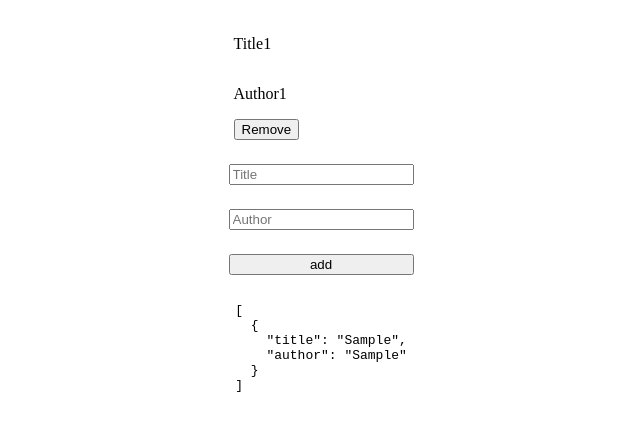
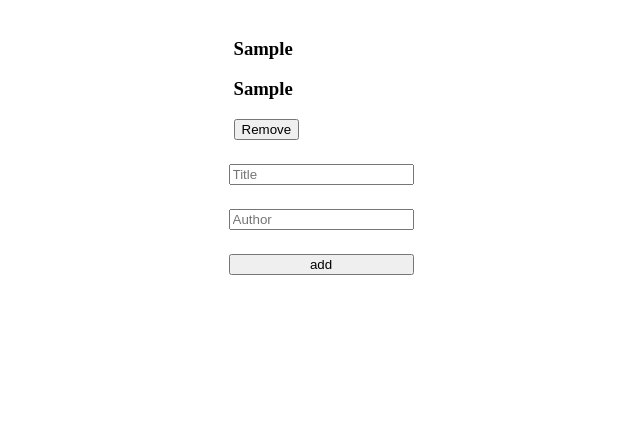
Before and after one commit to AxelSoler/Awesome-books-Arturo-hermida-Axel-Soler, a plain HTML site: page index.html in a window 1280 px wide. Both pictures are taken after typing "Sample", "Sample" into the empty fields and a click on the button "add". Shown: the part 69-500 px from the top of the page, without its empty margins (319-959 px from the left). Drawn offline with Linux system fonts and the light colour scheme.

Commit message:
Add remove button and books display

```diff
--- a/index.html
+++ b/index.html
@@ -11,11 +11,8 @@
   <div class="container">
     <h1>Awesome Books</h1>
 
-    <section class="books">
-      <p class="title">Title1</p>
-      <p class="author">Author1</p>
-      <button>Remove</button>
-    </section>
+    <div class="books">
+    </div>
 
     <form class="addBook">
       <input class="inputTitle" type="text" placeholder="Title">
--- a/main.js
+++ b/main.js
@@ -1,4 +1,35 @@
+const div = document.querySelector('.books');
+
 let books = [];
+
+const deleteItem = (i)=>{
+  books.splice(i, 1);
+  localStorage.setItem('listBooks', JSON.stringify(books));
+}
+
+const display = () => {
+  div.innerHTML = '';
+  for ( let i = 0 ; i < books.length; i += 1){
+    const divList = document.createElement('div');
+    const name = document.createElement('h3');
+    name.innerHTML = books[i].title;
+    const aut = document.createElement('h3');
+    aut.innerHTML = books[i].author;
+    const remBtn = document.createElement('button');
+    remBtn.innerHTML = 'Remove';
+
+    remBtn.addEventListener('click', () =>{
+      deleteItem(i);
+      display();
+    });
+
+    divList.appendChild(name);
+    divList.appendChild(aut);
+    divList.appendChild(remBtn);
+
+    div.appendChild(divList);
+    }
+};
 
 const addBook = (ev) => {
   ev.preventDefault();
@@ -11,9 +42,7 @@ const addBook = (ev) => {
   books.push(book);
   document.querySelector('.addBook').reset();
 
-  console.warn('added', {books});
-  let pre =document.querySelector('#msg pre');
-  pre.textContent = '\n' + JSON.stringify(books, '\t', 2);
+  display();
 
   localStorage.setItem('listBooks', JSON.stringify(books));
 
@@ -22,3 +51,10 @@ const addBook = (ev) => {
 document.addEventListener('DOMContentLoaded', () => {
   document.getElementById('addBtn').addEventListener('click', addBook)
 });
+
+window.addEventListener('load', () =>{
+  if(localStorage.getItem('listBooks')){
+    books = JSON.parse(localStorage.getItem('listBooks'));
+    display();
+  }
+})
```
